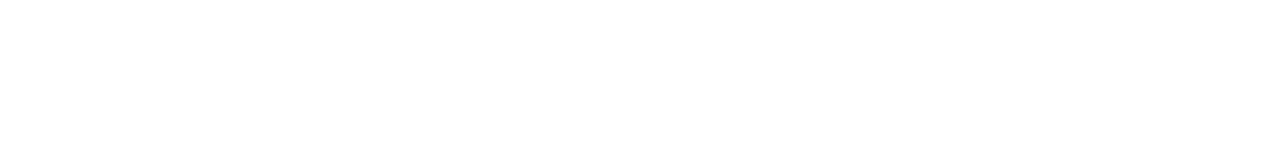
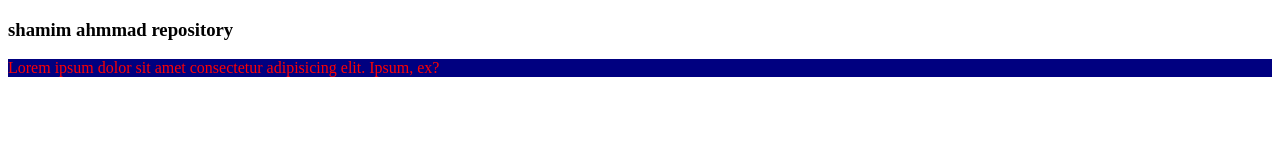
Before and after one commit to shamim-ahmmad/my-first-ripo, a plain HTML site: page index.html in a window 1280 px wide. Drawn offline with Linux system fonts and the light colour scheme.

Commit message:
added style

```diff
--- a/index.html
+++ b/index.html
@@ -5,8 +5,10 @@
     <meta http-equiv="X-UA-Compatible" content="IE=edge">
     <meta name="viewport" content="width=device-width, initial-scale=1.0">
     <title>my first github repository</title>
+    <link rel="stylesheet" href="style.css">
 </head>
 <body>
-
+    <h3>shamim ahmmad repository</h3>
+    <p>Lorem ipsum dolor sit amet consectetur adipisicing elit. Ipsum, ex?</p>
 </body>
 </html>
--- /dev/null
+++ b/style.css
@@ -0,0 +1,4 @@
+p{
+    color:red;
+    background-color:navy;
+}
```
